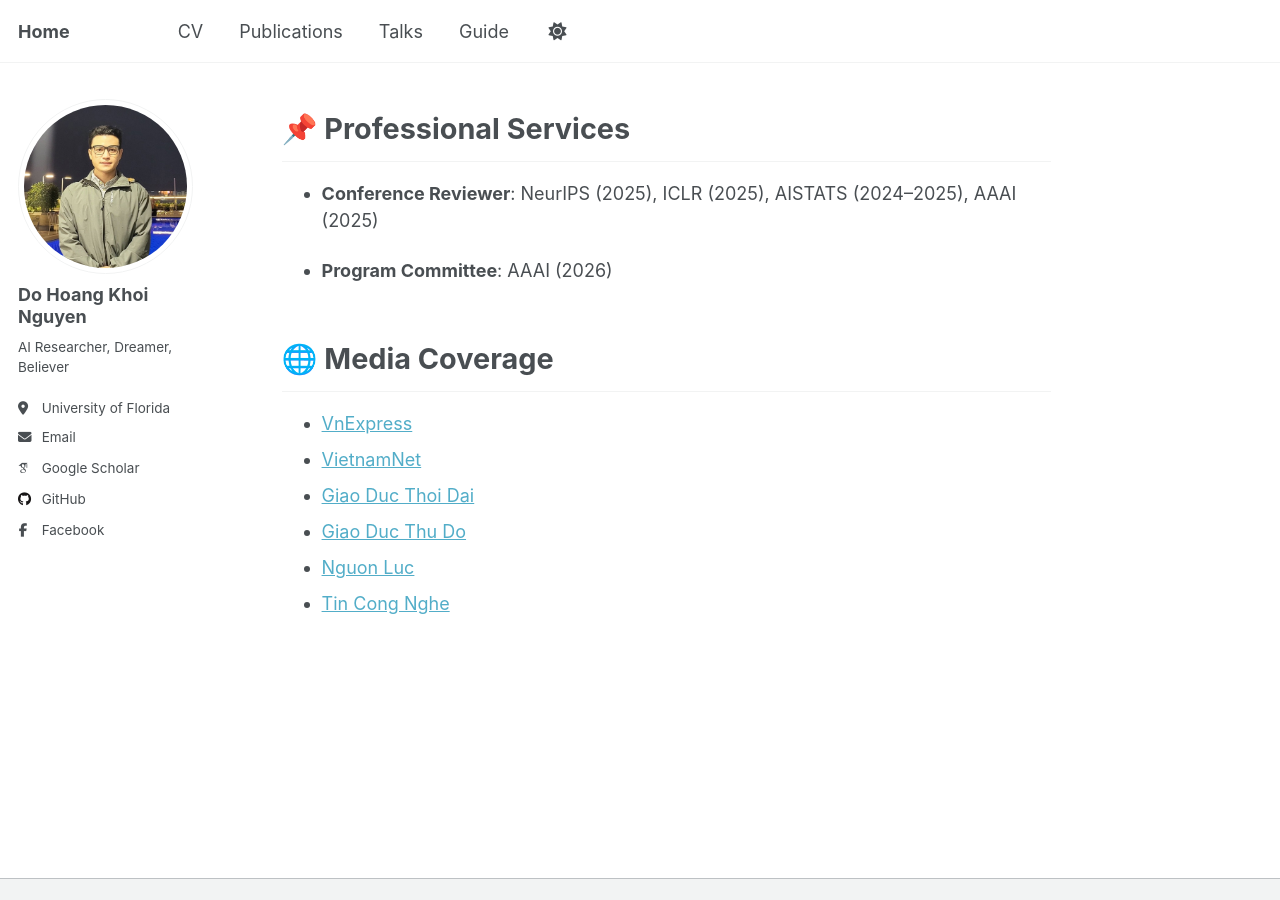
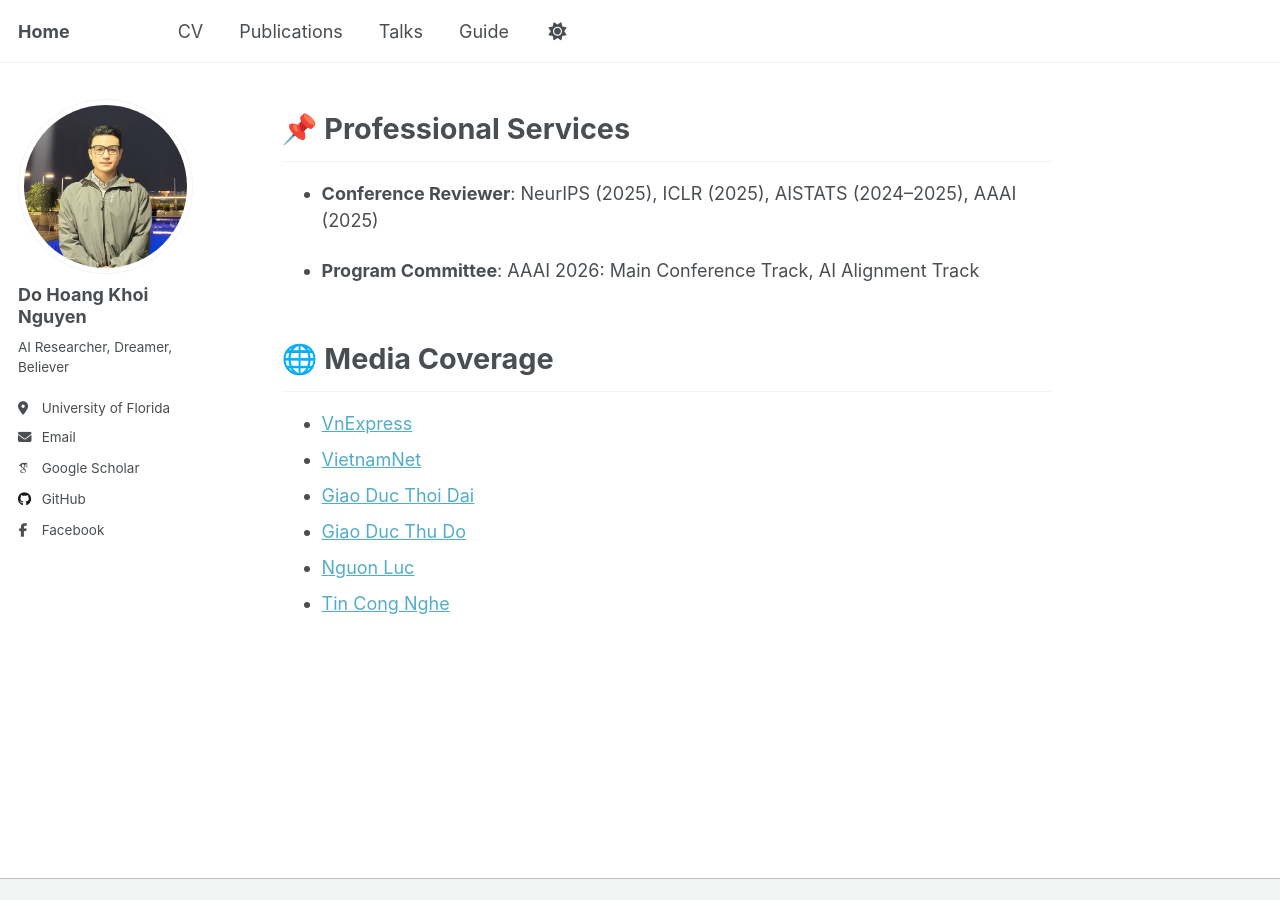
Before and after one commit to nguyendo1801/nguyendo1801.github.io, a Jekyll site: the page built from _pages/about.md, in a window 1280 px wide and 900 px high, scrolled down 2747 px. Built offline with Jekyll 4.4.1, drawn with Linux system fonts in a browser that asks for light colours; some web fonts are replaced; a script that is not in the unit is left out.

```diff
--- a/_pages/about.md
+++ b/_pages/about.md
@@ -97,7 +97,7 @@ I’m especially drawn to problems that sit at the boundary between learning and
 
 - <strong>Conference Reviewer</strong>: NeurIPS (2025), ICLR (2025), AISTATS (2024–2025), AAAI (2025)
 
-- <strong>Program Committee</strong>: AAAI (2026)
+- <strong>Program Committee</strong>: AAAI 2026: Main Conference Track, AI Alignment Track
 
 <h2 style="font-size: 1.6rem; font-weight: bold;">🌐 Media Coverage</h2>
 
```
